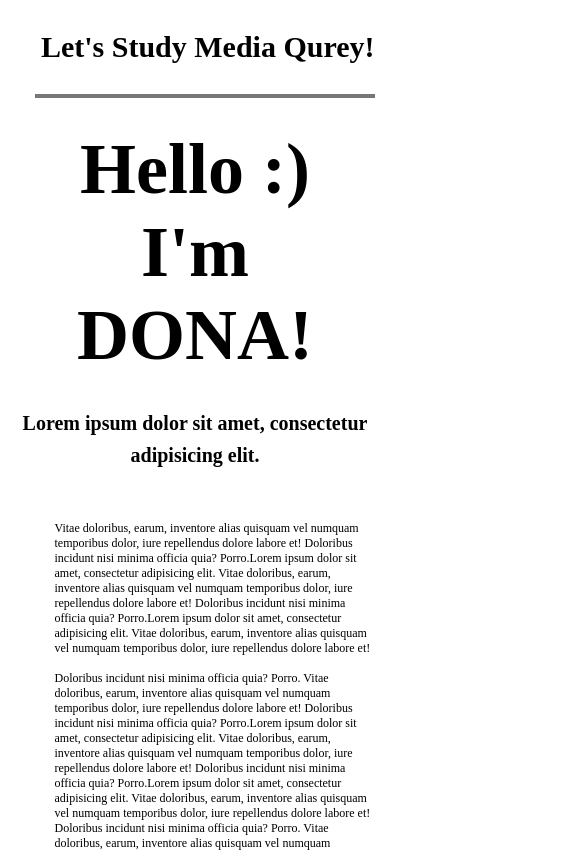
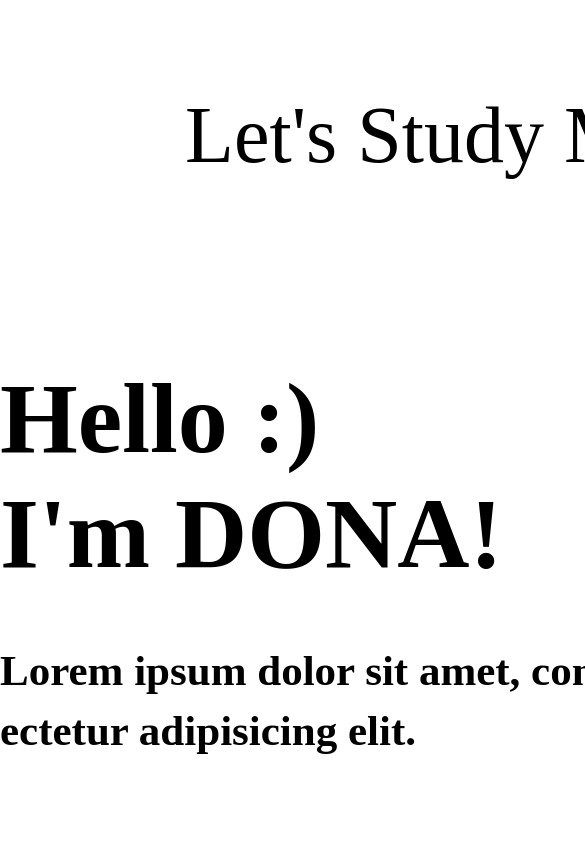
Before and after one commit to tigersaywang/www, a plain HTML site: page index.html in a window 390 px wide. Shown: the top 850 px of the page, 585 px wide, since content can reach past the window. Drawn offline with Linux system fonts and the light colour scheme.

Commit message:
Update style.css

```diff
--- a/css/style.css
+++ b/css/style.css
@@ -93,63 +93,5 @@ hr{
 
 
 @media(max-width:400px){
-    #wrap
-    {
-    display: block;
-    width: 359px;
-    padding: 0;
-    }
-
-    hr{
-        float: right;
-        width: 340px;
-        position: relative;
-        margin: 0;
-        padding: 0 0 0 30px;
-    }
-
-    .left{
-        width: 359px;
-    }
-
-    .para{width: 359px;}
-
-
-    .title{
-        float: right;
-        text-align: right;
-        font-size: 30px;
-        margin: 30px 0 30px 0;
-        font-weight: bold;
-    }
-
-
-    .hello{
-        text-align: center;
-        width: 359px;
-        font-size: 72px;
-        margin: 30px 0;
-        padding: 0;
-    }
-
-    .span{
-        font-size: 20px;
-        width: 359px;
-        margin: 0x;
-        word-break:keep-all;
-        text-align: center;
-        line-height: 32px;
-    }
-
-    .text{
-        text-align: left;
-        padding:0px;
-        margin: 50px 0;
-        width: 320px;
-/*        float: left;*/
-    }
-
-    .midea{
-        display: none;
-    }
+    hr{display:none;}
 }
```
